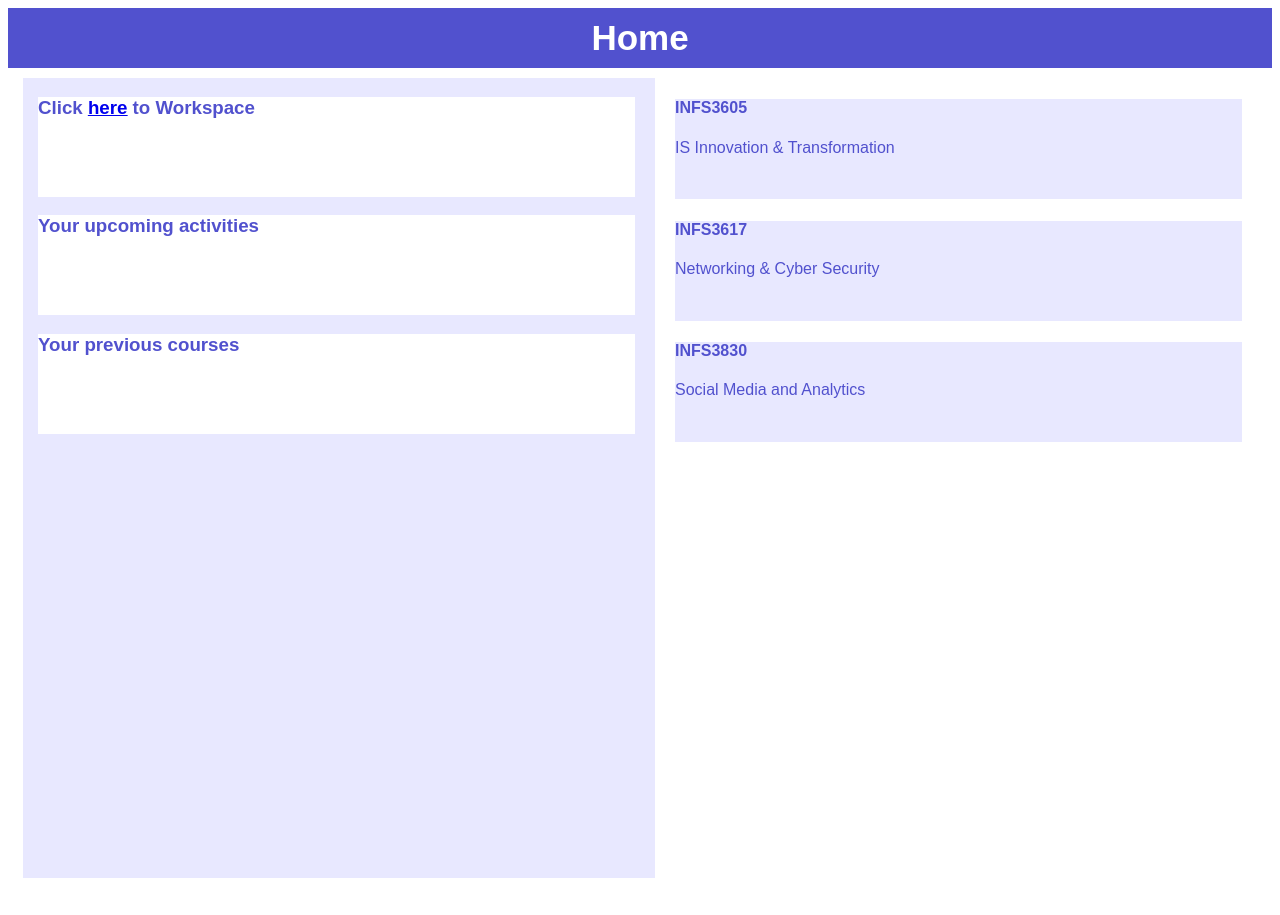
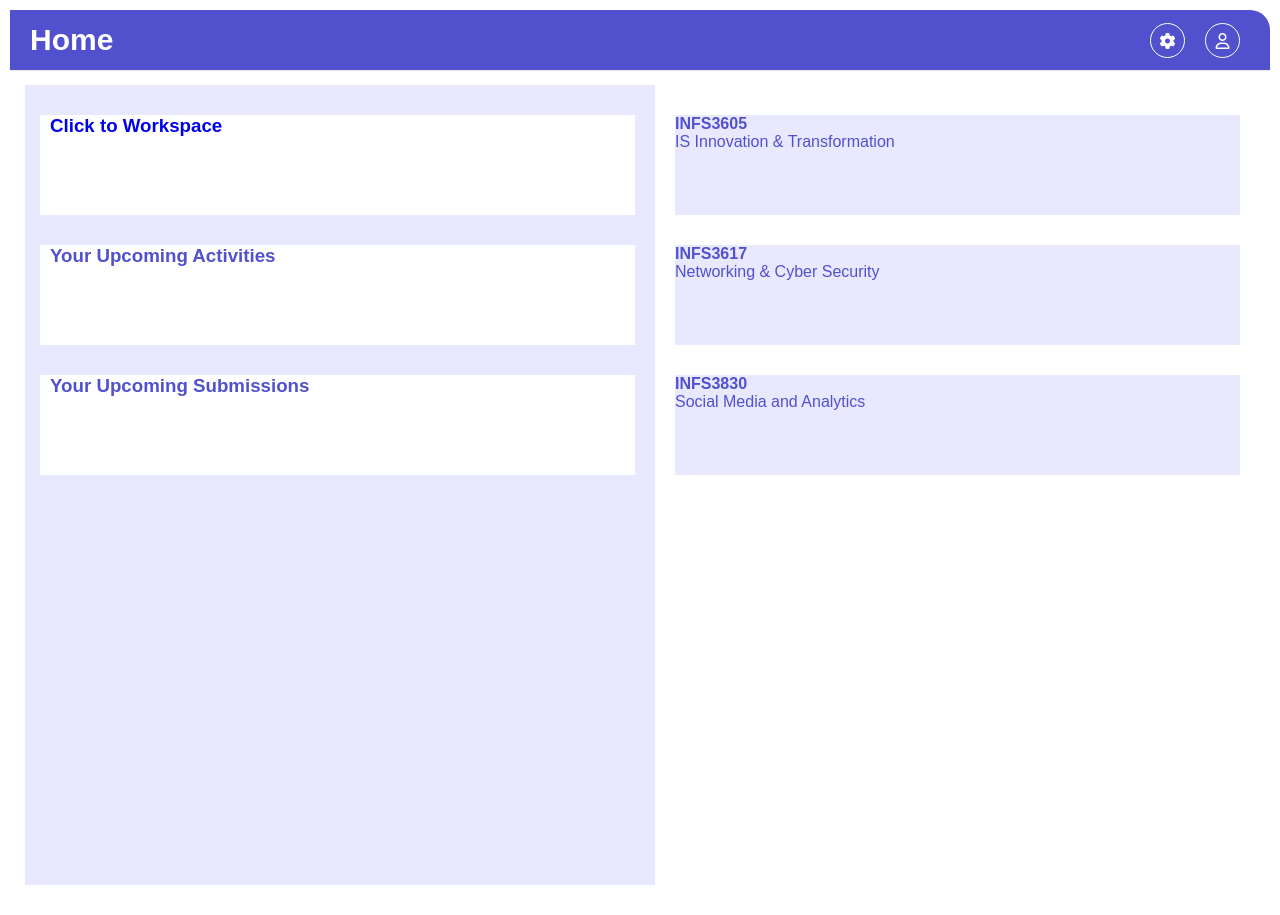
Before and after one commit to BevL99/E-Learn, a PHP site: page /student_home_pg.html in a window 1280 px wide. Before the commit the page ends 878 px from the top, so only its background shows below. Run offline with PHP 8.4, Linux system fonts and the light colour scheme; some libraries are stand-ins or nearby versions.

Commit message:
wokrshop update

```diff
--- a/student_home_pg.html
+++ b/student_home_pg.html
@@ -4,75 +4,51 @@
     <head>
         <title>Home Page</title>
         <link rel="stylesheet" href="styles.css">
+        <script src="https://kit.fontawesome.com/bdbb373685.js" crossorigin="anonymous"></script>
 </head>
 
 <style>
 
-  header {
+  .wrapper .top_navbar .top_menu{
     text-align: center;
-    font-size: 35px;
-    font-weight: bold;
-    height: 40px;
-    padding: 10px;
-    color: white;
-    background: rgb(81, 81, 206);
   }
-
-.summaryitems{
-    height: 100px;
-    background:white;
-    color:rgb(81,81,206);
-    margin-left: 15px;
-    margin-right: 20px;
-    text-align: left;
-}
-
-.containdiv{
-    display: flex;
-    margin-top: 10px;
-}
-.left{
-    height: 100vh;
-    margin-bottom: 20px;
-    width: 50%;
-    margin-left: 15px;
-    background: rgba(220, 220, 255, 0.65);
-}
-.right{
-    height: 100vh;
-    margin-bottom: 20px;
-    margin-right: 15px;
-    flex-grow: 1;
-    background: white;
-}
-.courses{
-    height: 100px;
-    background: rgba(220, 220, 255, 0.65);
-    color: rgb(81,81,206);
-    margin-left: 20px;
-    margin-right: 15px;
-}
 
 </style>
 
 <body>
-<header>
-  Home
-</header>
+<div class="wrapper">
+  <div class="top_navbar">
+      <div class="top_menu">
+          <div class="logo">Home</div>
+          <ul>
+              <li><a href="#">
+                  <i class="fas fa-cog"></i></a></li>
+              <li><a href="#">
+                  <i class="far fa-user"></i></a></li>
+          </ul>
+      </div>
+  </div>
 
 
   <div class="containdiv">
     <div class="left">
       <section class="summaryitems">
-        <h3>Click <a href="workshop_pg.html"><u>here</u></a> to Workspace</h3>
+        <div class="container">
+          <h3><a href="workspace_sessions_pg.html">Click to Workspace</a></h3>
+        </div>
+      </section>
+
+
+      <section class="summaryitems">
+        <div class="container">
+          <h3>Your Upcoming Activities</h3>
+        </div>
       </section>
 
       <section class="summaryitems">
-        <h3>Your upcoming activities</h3>
-      </section>
-
-      <section class="summaryitems">
-        <h3>Your previous courses</h3>
+        <div class="container">
+          <h3>Your Upcoming Submissions</h3>
+        </div>
       </section>
 
     </div>
@@ -101,6 +77,6 @@
     </div>
   </div>
 
-
+</div>
 </body>
 </html>
--- a/styles.css
+++ b/styles.css
@@ -1,3 +1,242 @@
 body {
   font-family: Arial, Helvetica, sans-serif;
+  background: white;
 }
+
+/*Login Page CSS*/
+  form {
+  border: none;
+  align-content: center;
+  }
+
+  input[type=text], input[type=password] {
+  width: 300px;
+  padding: 10px 20px;
+  margin: 8px 0;
+  display: list-item;
+  border: 1px solid rgb(198, 250, 177);
+  }
+
+  button {
+  background-color: rgb(73, 206, 46);
+  color: white;
+  padding: 14px 20px;
+  margin: 10px 0;
+  border: none;
+  cursor: pointer;
+  width: 300px;
+  display: list-item;
+  }
+
+  button:hover{
+  opacity:0.8
+  }
+
+  .imgcontainer {
+  text-align: center;
+  width: 400px;
+  height: 130px;
+  margin: auto;
+  padding: 10px 20px;
+  background-color: rgba(255, 255, 255, 0.6);
+  }
+
+  img.avatar {
+  width: 50%;
+  }
+
+  .lgncontainer {
+  padding: 10px 30px;
+  width: 400px;
+  height: 500px;
+  margin: auto;
+  border: none;
+  background-color: rgba(255, 255, 255, 0.6);
+  align-content: center;
+  }
+
+  span.psw {
+  float: right;
+  padding-top: 16px;
+  }
+
+  hr.border{
+  border-top: 7px solid #bbb;
+  opacity: 60%;
+  border-radius: 5px;
+  }
+
+  .button {
+  text-align: center;
+  position: relative;
+  top: 50%;
+  left: 12%;
+  }
+
+
+/*Student Home Page CSS*/
+.summaryitems{
+  height: 100px;
+  background:white;
+  color:rgb(81,81,206);
+  margin-left: 15px;
+  margin-right: 20px;
+  margin-top: 30px;
+  text-align: left;
+}
+
+.summaryitems .container{
+  margin-left: 10px;
+  margin-top: 10px;
+}
+
+.containdiv{
+  display: flex;
+  margin-top: 85px;
+}
+.left{
+  height: 100vh;
+  margin-bottom: 20px;
+  margin-left: 15px;
+  width: 50%;
+  background: rgba(220, 220, 255, 0.65);
+}
+.right{
+  height: 100vh;
+  margin-bottom: 20px;
+  margin-right: 15px;
+  flex-grow: 1;
+  background: white;
+}
+.courses{
+  height: 100px;
+  background: rgba(220, 220, 255, 0.65);
+  color: rgb(81,81,206);
+  margin-left: 20px;
+  margin-right: 15px;
+  margin-top: 30px;
+}
+
+
+/*Side and Top Bar Navigation CSS*/
+
+  *{
+  margin: 0;
+  padding: 0;
+  list-style: none;
+  text-decoration: none;
+  box-sizing: border-box;
+  font-family: Arial, Helvetica, sans-serif;
+  }
+
+  .wrapper{
+  margin: 10px;
+  }
+
+  .wrapper .top_navbar{
+  width: calc(100% - 20px);
+  height: 60px;
+  display: flex;
+  position: fixed;
+  top: 10px;
+  }
+
+  .wrapper .top_navbar .top_menu{
+  width: 100%;
+  height: 100%;
+  background: rgb(81, 81, 206);
+  border-top-right-radius: 20px;
+  display: flex;
+  justify-content: space-between;
+  align-items: center;
+  padding: 0 20px;
+  box-shadow: 0 1px 1px rgba(0,0,0,0.1);
+  }
+
+  .wrapper .top_navbar .top_menu .logo{
+  color: white;
+  font-size: 30px;
+  font-weight: 700;
+  }
+
+  .wrapper .top_navbar .top_menu ul{
+  display: flex;
+  }
+
+  .wrapper .top_navbar .top_menu ul li a{
+  display: block;
+  margin: 0 10px;
+  width: 35px;
+  height: 35px;
+  line-height: 35px;
+  text-align: center;
+  border: 1px solid white;
+  border-radius: 50%;
+  color: white;
+  }
+
+  .wrapper .sidebar{
+  position: fixed;
+  top: 70px;
+  left: 10px;
+  background: rgba(227, 228, 255, 0.842);
+  width: 80px;
+  height: calc(100% - 60px);
+  align-content: center;
+  }
+
+  .wrapper .sidebar ul li a{
+      display: block;
+      padding: 10px;
+      color: #fff;
+      position: relative;
+      margin-bottom: 1px;
+      color: #92a6e2;
+      white-space: nowrap;
+      align-content: center;
+  }
+
+  .wrapper .sidebar ul li a:before{
+      content: "";
+      position: absolute;
+      top: 0;
+      left: 0;
+      width: 3px;
+      height: 100%;
+      background: #92a6e2;
+      display: none;
+  }
+
+  .wrapper .sidebar ul li a:hover,
+  .wrapper .sidebar ul li a.active{
+      background: #4360b5;
+      color: #fff;
+  }
+
+  .wrapper .sidebar ul li a span.icon{
+      margin:5px;
+      text-align: center;
+      display: block;
+  }
+
+  .wrapper .sidebar ul li a span.title{
+      margin:0;
+      text-align: center;
+      display:block;
+  }
+
+  .wrapper .main_container{
+  width: (100% - 200px);
+  margin-top: 70px;
+  margin-left: 80px;
+  padding: 15px;
+  transition: all 0.3s ease;
+  }
+
+  .wrapper .main_container .item{
+  background: #fff;
+  margin-bottom: 10px;
+  padding: 15px;
+  font-size: 14px;
+  line-height: 22px;
+  }
--- /dev/null
+++ b/workspace_chat_pg.html
@@ -0,0 +1,4 @@
+<!DOCTYPE html>
+<html>
+
+</html>
--- /dev/null
+++ b/workspace_groups_pg.html
@@ -0,0 +1,3 @@
+<!DOCTYPE html>
+<html>
+</html>
```
Also changed, not shown: login_page.html (+4 -69 lines), workshop_pg.html (deleted, +0 -198 lines), workspace_sessions_pg.html (added, +84 -0 lines).
